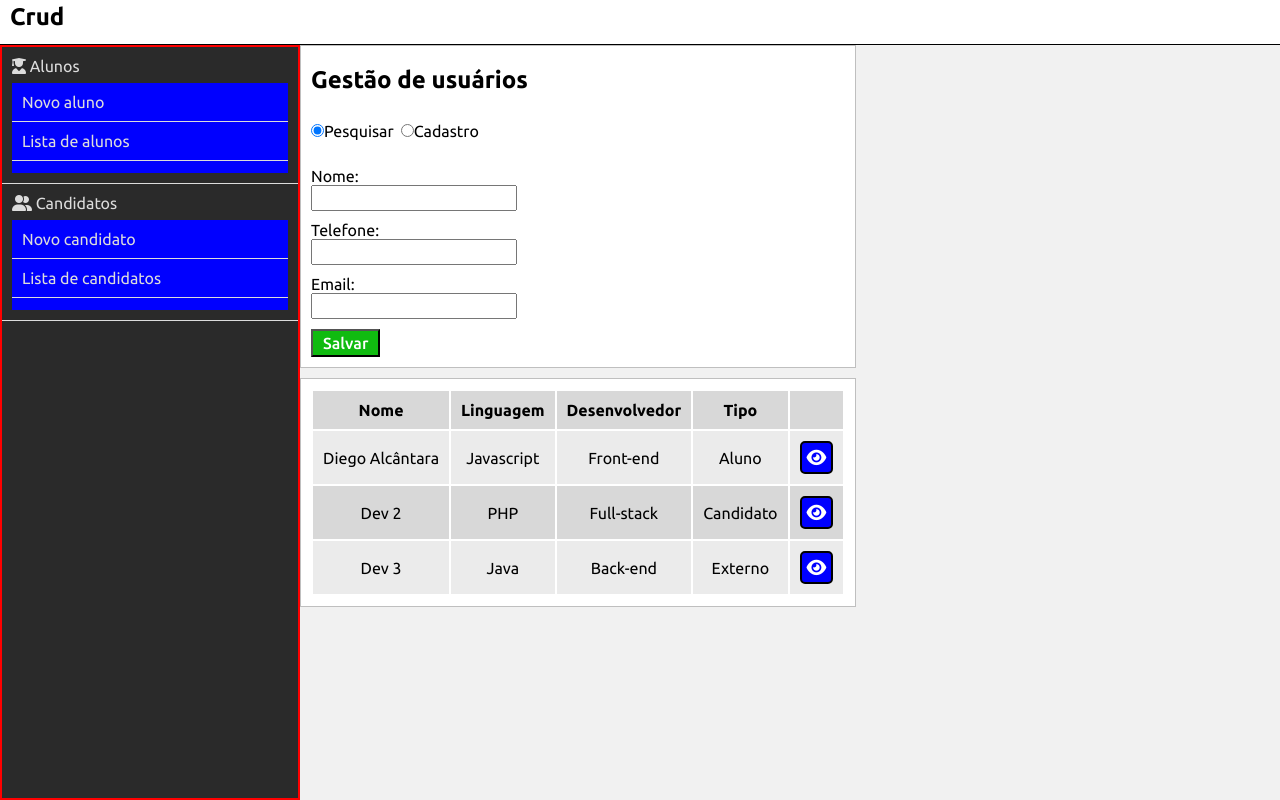
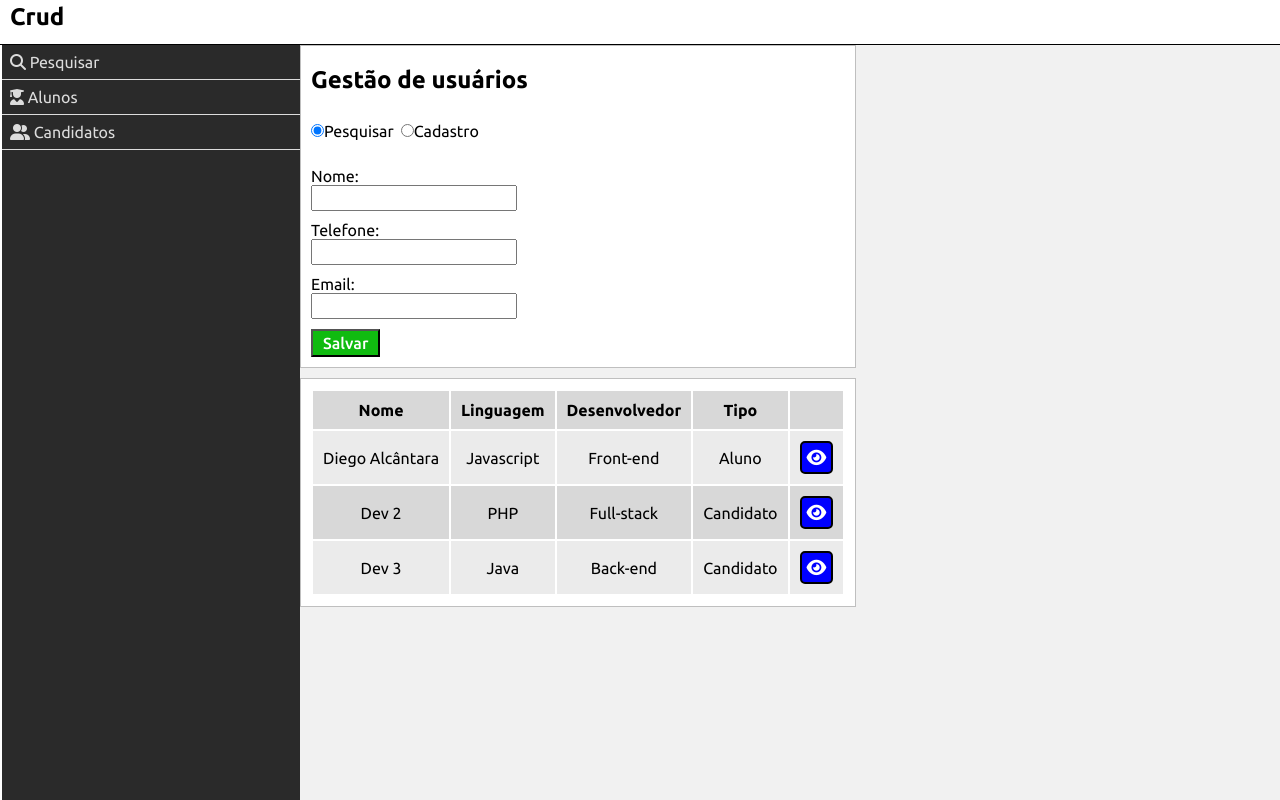
Before and after one commit to Alcantara-Diego/crud, a React (Create React App) app in the folder front/: page / in a window 1280 px wide. Built offline with nearby package versions, Linux system fonts and the light colour scheme.

Commit message:
Atualizando sidebar
Opções de alunos e candidatos aparecem ou desaparecem ao clicar em seu respectivo grupo.

```diff
--- a/front/src/components/Sidebar.js
+++ b/front/src/components/Sidebar.js
@@ -2,26 +2,96 @@ import { StyledSidebar } from "./styled/Sidebar.styled"
 
 
 function Sidebar(){
+
+
+
+
+        function toggleList(listType){
+
+            switch (listType) {
+                case "students":
+
+                    let studentsOptionsList = document.querySelector("#studentsOptionsList");
+
+
+                    let showingStudentsList = document.getElementsByClassName("showStudentsList")[0];
+
+                    if(showingStudentsList){
+                        studentsOptionsList.classList.remove("showStudentsList");
+                    } else {
+                        studentsOptionsList.classList.add("showStudentsList");
+                    }
+                    break;
+
+                case "candidates":
+
+                    let candidatesOptionsList = document.querySelector("#candidatesOptionsList");
+
+                    let showingCandidatesList = document.getElementsByClassName("showCandidatesList")[0];
+
+                    console.log(showingCandidatesList)
+
+
+                    if(showingCandidatesList){
+                        candidatesOptionsList.classList.remove("showCandidatesList");
+                    } else {
+                        candidatesOptionsList.classList.add("showCandidatesList");
+                    }
+                    break;
+
+
+                default:
+                    break;
+            }
+
+
+
+
+        }
+
+
+
     return (
         <StyledSidebar>
 
             <li className="sidebarGroup">
 
-                <div className="sidebarGroupHeader"><i className="fa-solid fa-user-graduate"></i> Alunos</div>
+            <div className="sidebarGroupHeader">
+            <i class="fa-sharp fa-solid fa-magnifying-glass"></i> Pesquisar
+            </div>
 
-                <ul className="sidebarOptionsList">
-                    <li>Novo aluno</li>
-                    <li>Lista de alunos</li>
+            <ul className="sidebarOptionsList">
+
+                <li className="sidebarOption">Novo aluno</li>
+                <li className="sidebarOption">Lista de alunos</li>
+
+            </ul>
+            </li>
+
+            <li className="sidebarGroup">
+
+                <div id="studentOptionsGroup" className="sidebarGroupHeader" onClick={()=>{toggleList("students")}}>
+                    <i className="fa-solid fa-user-graduate"></i> Alunos
+                </div>
+
+                <ul id="studentsOptionsList" className="sidebarOptionsList">
+
+                    <li className="sidebarOption">Novo aluno</li>
+                    <li className="sidebarOption">Lista de alunos</li>
 
                 </ul>
             </li>
 
             <li className="sidebarGroup">
-                <div class="sidebarGroupHeader"><i className="fa-solid fa-user-group"></i> Candidatos</div>
 
-                <ul className="sidebarOptionsList">
-                    <li>Novo candidato</li>
-                    <li>Lista de candidatos</li>
+                <div className="sidebarGroupHeader" onClick={()=>{toggleList("candidates")}}>
+                    <i className="fa-solid fa-user-group"></i> Candidatos
+                </div>
+
+                <ul id="candidatesOptionsList" className="sidebarOptionsList">
+
+                    <li className="sidebarOption">Novo candidato</li>
+                    <li className="sidebarOption">Lista de candidatos</li>
 
                 </ul>
 
--- a/front/src/components/UsersList.js
+++ b/front/src/components/UsersList.js
@@ -37,7 +37,7 @@ function UsersList(){
                 <td>Dev 3</td>
                 <td>Java</td>
                 <td>Back-end</td>
-                <td>Externo</td>
+                <td>Candidato</td>
                 <td>
                     <button className="userInfoBtn">
                     <i className="fa-solid fa-eye"></i>
--- a/front/src/components/styled/Sidebar.styled.js
+++ b/front/src/components/styled/Sidebar.styled.js
@@ -1,24 +1,48 @@
 import styled from "styled-components";
 
 export const StyledSidebar = styled.ul`
-    border: 2px solid red;
+    border-left: 2px solid white;
     heigh: 100%;
     width: 300px;
     list-style: none;
     background-color: #171717e8;
 
+    .sidebarGroupHeader{
+        transition: .2s;
+        &:hover{
+            background-color: #3c3c3c;
+        }
+
+
+    }
+
 
     li{
-        padding: 10px;
+        padding: 8px;
         color: gainsboro;
         Border-bottom: 1px solid gainsboro;
         overflow: hidden;
+
     }
+
+
+
 
     .sidebarOptionsList{
         margin-top: 8px;
-        background-color: blue;
         height: 90px;
+        display: none;
+
+    }
+    .sidebarOptionsList.showStudentsList, .sidebarOptionsList.showCandidatesList{
+        display: list-item;
+    }
+
+    .sidebarOption{
+        transition: .2s;
+        &:hover{
+            background-color: #3c3c3c;
+        }
     }
 
 `
```
